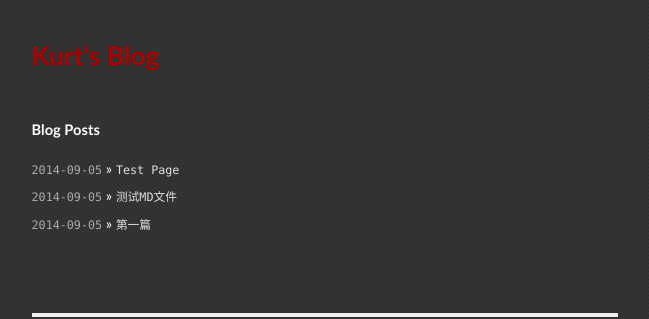
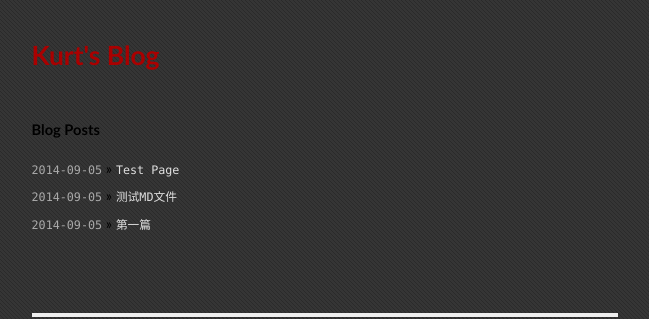
Before and after one commit to KurtLee/kurtlee.github.io, a Jekyll site: the page built from index.html, in a window 1280 px wide. Shown: the top 319 px of the page, without its empty margins (315-964 px from the left). Built offline with Jekyll 4.4.1, drawn with Linux system fonts in a browser that asks for light colours; Markdown is read by kramdown in place of the engine named in the settings.

Commit message:
update css

```diff
--- a/_layouts/default.html
+++ b/_layouts/default.html
@@ -12,21 +12,10 @@
    <!-- Homepage CSS -->
    <link rel="stylesheet" href="/css/screen.css" type="text/css" media="screen, projection" />
    <style type="text/css">
-   .site .footer {
-	font-family: Cambria, Hoefler Text, Liberation Serif, Times, Times New Roman, serif;
-}
-   .site .footer {
-	font-family: Impact, Haettenschweiler, Franklin Gothic Bold, Arial Black, sans-serif;
-}
-   .site .footer .contact p {
-	font-family: Gill Sans, Gill Sans MT, Myriad Pro, DejaVu Sans Condensed, Helvetica, Arial, sans-serif;
-}
-   .site .title a {
-	font-family: Gill Sans, Gill Sans MT, Myriad Pro, DejaVu Sans Condensed, Helvetica, Arial, sans-serif;
-}
+
    body,td,th {
 	font-family: "Gill Sans", "Gill Sans MT", "Myriad Pro", "DejaVu Sans Condensed", Helvetica, Arial, sans-serif;
-	color: #FFFFFF;
+	color: #000000;
 }
    body {
 	background-image: url(/images/nav-bg.gif);
```
